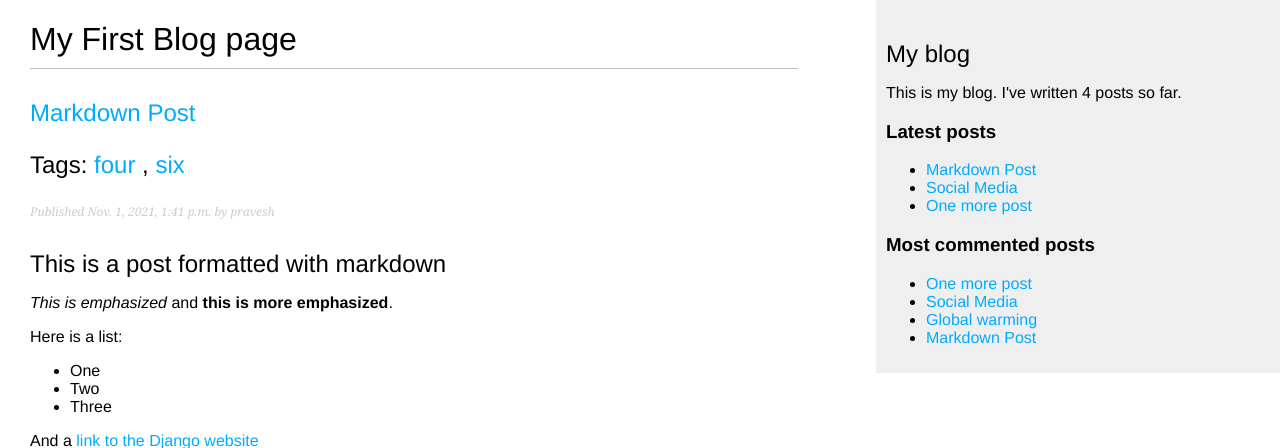
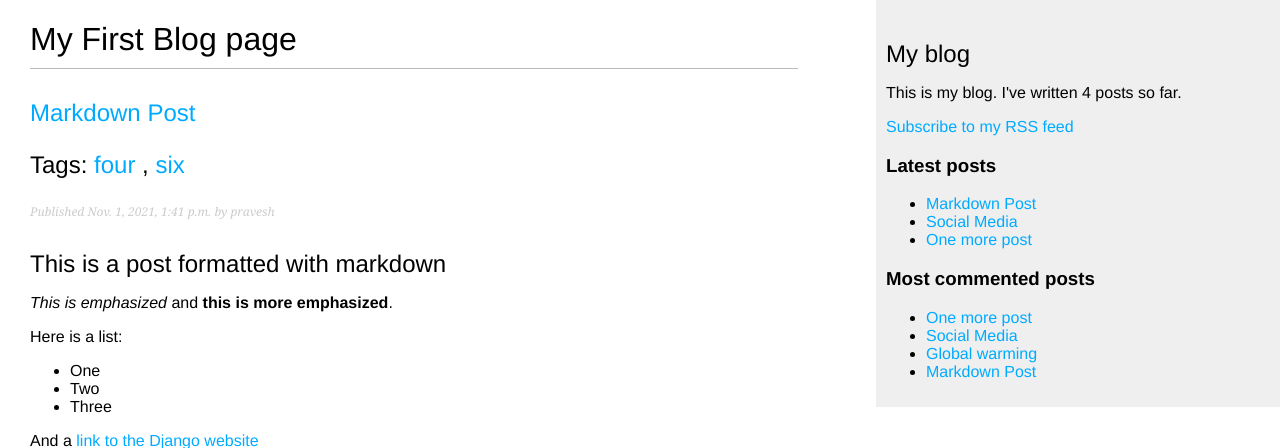
Before and after one commit to pravesh-k/simple-blog-django, a Django app: page /blog/ in a window 1280 px wide. Shown: the top 448 px of the page. Run offline with Django 3.2, Linux system fonts and the light colour scheme; data comes from the database, SQL or seed files in the repository; parts of the project's set-up code (start-up, migrations or seed data) failed here and were passed over.

Commit message:
feature: render url to RSS feed on sidebar

```diff
--- a/blog/templates/blog/base.html
+++ b/blog/templates/blog/base.html
@@ -14,6 +14,9 @@
         <div id="sidebar">
             <h2>My blog</h2>
             <p>This is my blog. I've written {% total_posts %} posts so far.</p>
+            <p>
+                <a href="{% url "blog:post_feed" %}">Subscribe to my RSS feed</a>
+            </p>
             <h3>Latest posts</h3>
             {% show_latest_posts 3 %}
             <h3>Most commented posts</h3>
```
